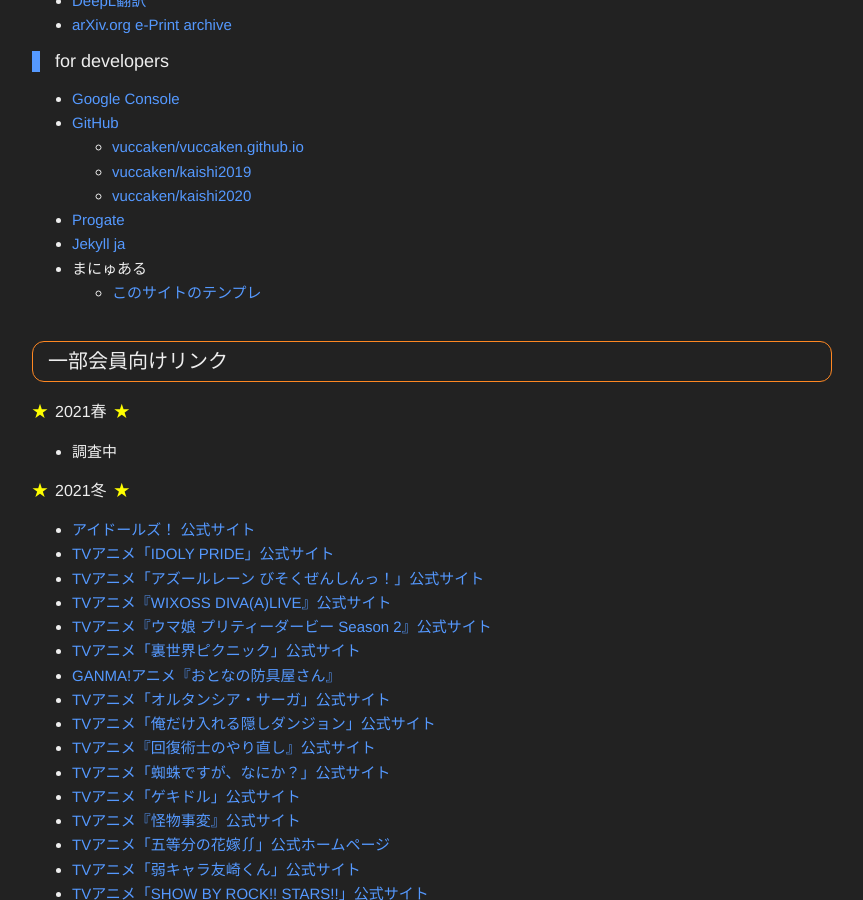
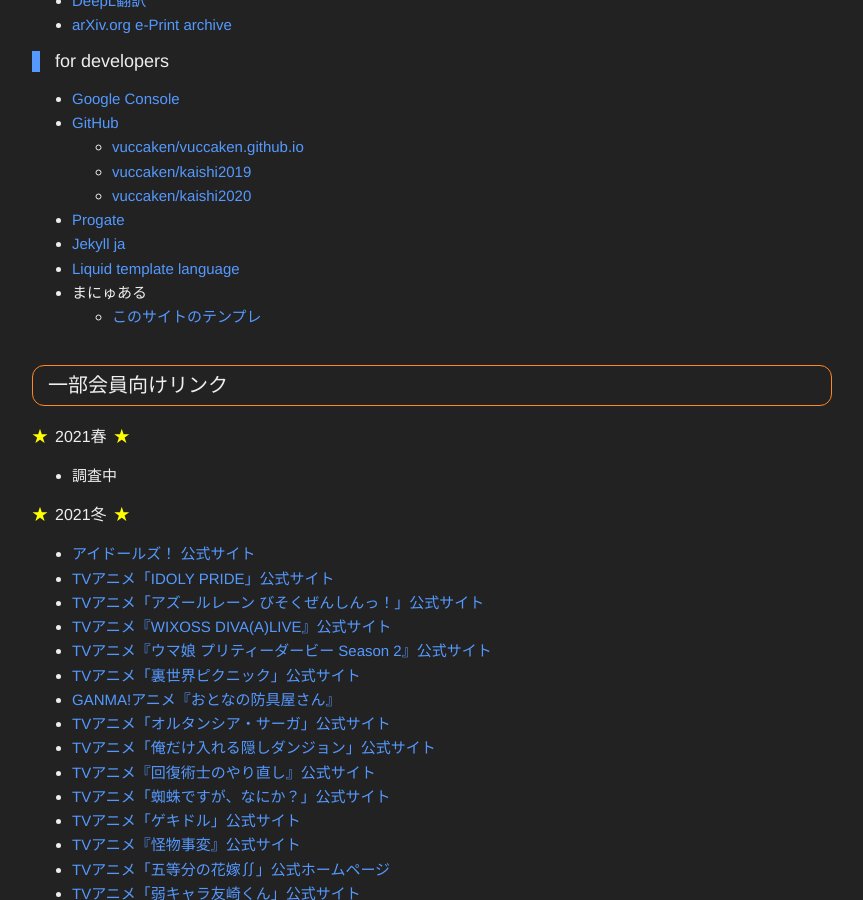
Before and after one commit to vuccaken/vuccaken.github.io, a Jekyll site: the page built from _pages/link.md, in a window 1280 px wide and 900 px high, scrolled down 1359 px. Shown: the whole window, without its empty margins (208-1071 px from the left). Built offline with Jekyll 4.4.1, drawn with Linux system fonts in a browser that asks for light colours.

Commit message:
Update link.md

```diff
--- a/_pages/link.md
+++ b/_pages/link.md
@@ -61,6 +61,7 @@
   - [vuccaken/kaishi2020](https://github.com/vuccaken/kaishi2020){:target="_blank"}
 - [Progate](https://prog-8.com){:target="_blank"}
 - [Jekyll ja](http://jekyllrb-ja.github.io){:target="_blank"}
+- [Liquid template language](https://shopify.github.io/liquid/){:target="_blank"}
 - まにゅある
   - [このサイトのテンプレ]({{ site.baseurl }}/pages/template.html)
 
```
